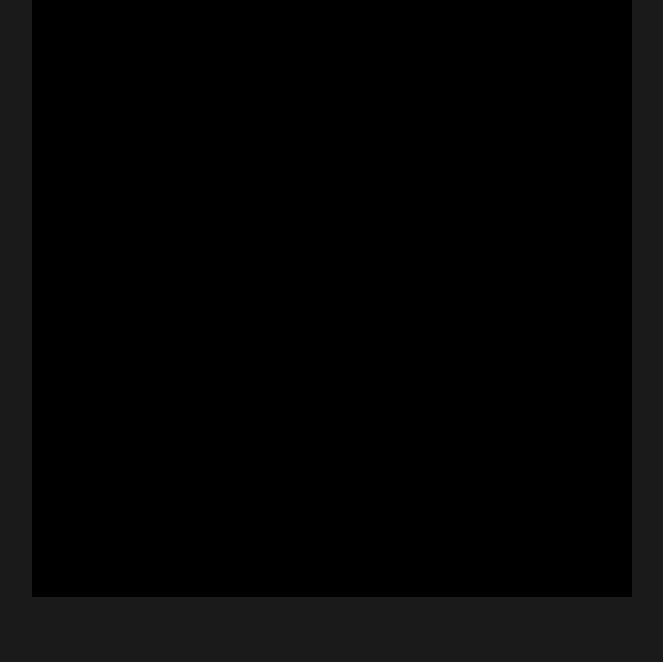
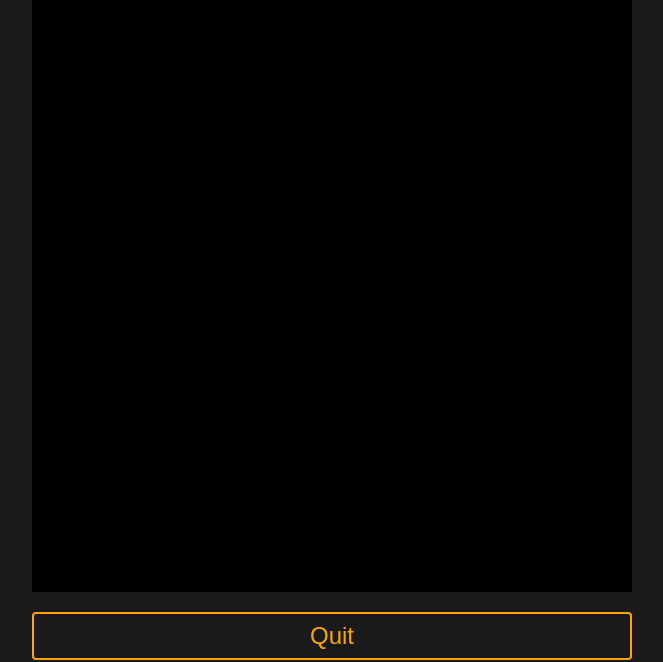
Before and after one commit to adrian-hernandez/new-chase, a plain HTML site: page theChase.html in a window 1280 px wide. Shown: the part 138-800 px from the top of the page, without its empty margins (308-971 px from the left). Drawn offline with Linux system fonts and the light colour scheme.

Commit message:
Add quit button

```diff
--- a/chaseStyle.css
+++ b/chaseStyle.css
@@ -98,3 +98,21 @@ body {
 .score-lower {
   color: #FF0000 !important;  /* Red */
 }
+
+.quit {
+  width: 600px;  /* Same as container */
+  color: #FFA500;  /* Orange text */
+  background: none;
+  border: 2px solid #FFA500;  /* Orange border */
+  font-family: Arial, sans-serif;
+  font-size: 1.5rem;
+  cursor: pointer;
+  border-radius: 4px;
+  padding: 8px 16px;  /* Same padding as chase/troll buttons */
+  margin-top: 10px;  /* Space between container and quit button */
+  z-index: 3;
+}
+
+.quit:hover {
+  background-color: rgba(255, 165, 0, 0.1);  /* Orange with opacity for hover effect */
+}
--- a/theChase.html
+++ b/theChase.html
@@ -14,6 +14,7 @@
             <div class="score">Score 0</div>
         </div>
         <div class="container"></div>
+        <button class="quit">Quit</button>
     </div>
 
     <!-- Three.js library -->
```
